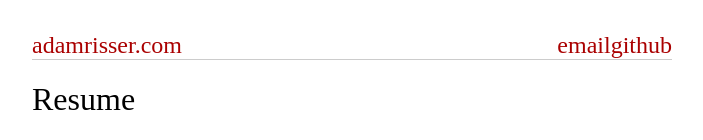
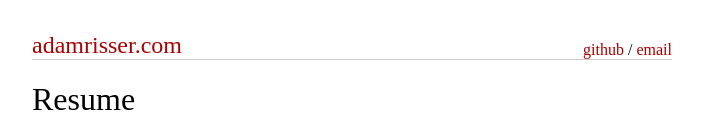
Before and after one commit to adamrisser/resume, a plain HTML site: page index.html in a window 1280 px wide. Shown: the top 140 px of the page, without its empty margins (288-991 px from the left). Drawn offline with Linux system fonts and the light colour scheme.

Commit message:
fixed header links

```diff
--- a/css/resume.css
+++ b/css/resume.css
@@ -48,8 +48,10 @@ h3 {
     color: #A00;
 }
 
-.email {
+#header .email {
     float: right;
+    font-size: 100%;
+    line-height: 220%;
 }
 
 #footer {
--- a/index.html
+++ b/index.html
@@ -8,8 +8,9 @@
 
     <div id="header">
         <a class="title" href="http://adamrisser.com">adamrisser.com</a>
-        <a class="email" href="https://github.com/adamrisser">github</a>
-        <a class="email" href="mailto:arisser@gmail.com">email</a>
+        <a class="email small" href="mailto:arisser@gmail.com">email </a>
+        <span class="email small">&nbsp;/&nbsp;</span>
+        <a class="email small" href="https://github.com/adamrisser">github </a>
     </div>
 
     <div id="content">
```
